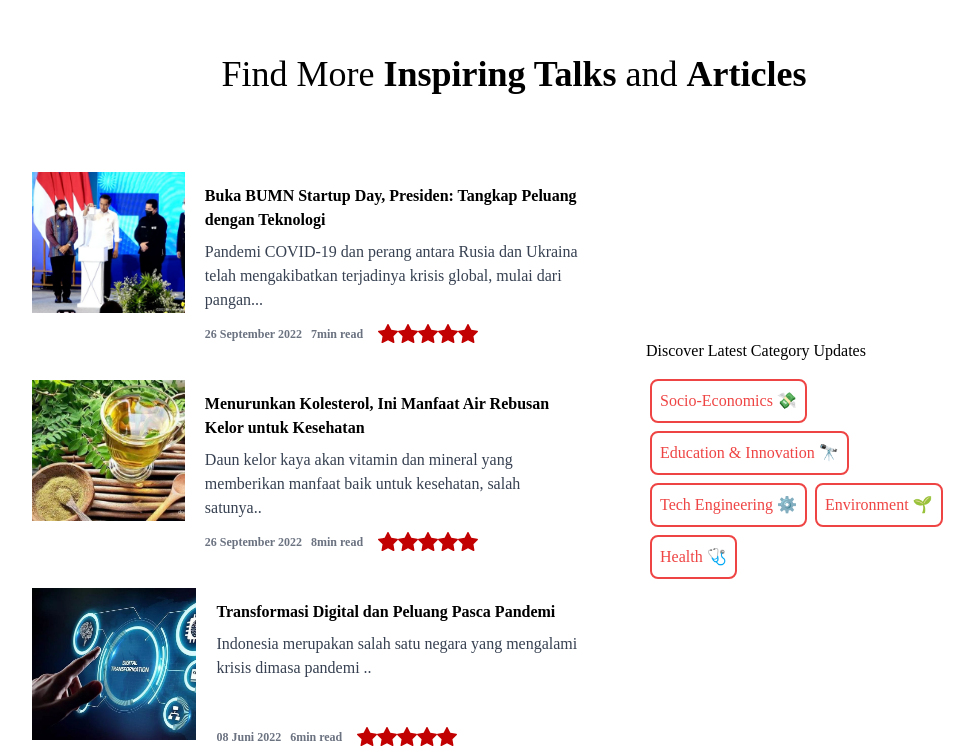
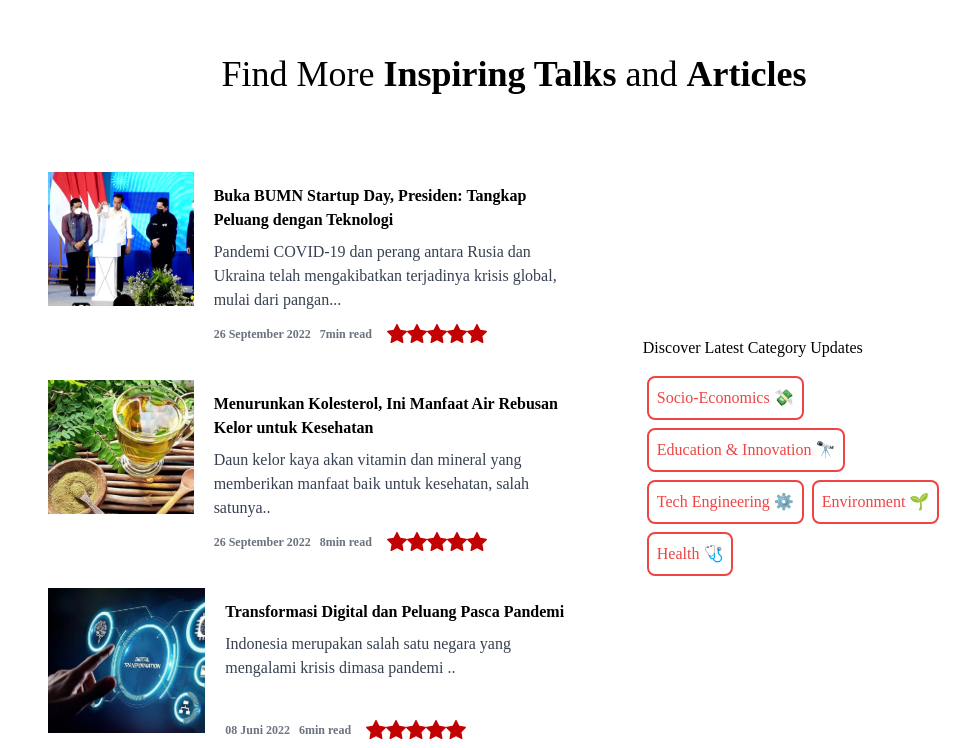
Before and after one commit to ekkymulia/indonesia_recovery, a Next.js app: page /news/5-produk-inovasi-berbahan-dasar-ayam-lahir-melalui-program-entrepreneurship in a window 1280 px wide. Shown: the part 2228-2976 px from the top of the page, without its empty margins (126-1100 px from the left). Built offline with nearby package versions, Linux system fonts and the light colour scheme; a web font is replaced by a local one.

Commit message:
fix refix

```diff
--- a/components/Elements/Slider/slider-content.slider.jsx
+++ b/components/Elements/Slider/slider-content.slider.jsx
@@ -4,7 +4,7 @@ import Typewriter from "typewriter-effect";
 const SliderContent = (props) => {
     const {tag, title, boldTitle, desc, redirect, redirect2, redirectText, redirectText2, bgImgUrl} = props
     return (
-        <section className={`w-full h-screen 2xl:h-full bg-center bg-cover lg:bg-fixed ease-in duration-300`} style={{backgroundImage: `url(${bgImgUrl})`}}>
+        <section className={`w-full h-screen 2xl:h-full bg-center bg-cover bg-fixed ease-in duration-300`} style={{backgroundImage: `url(${bgImgUrl})`}}>
             <div className="p-8 md:p-12 lg:px-20">
                 <div className="max-w-lg text-left mt-40 sm:text-left space-y-8">
 
--- a/pages/news/[slug].jsx
+++ b/pages/news/[slug].jsx
@@ -7,7 +7,7 @@ const NewsDetails = () => {
         <Layout>
             <div className="pt-12 md:pt-1 lg:px-32 lg:pt-0 lg:py-12">
                 <NewsArticle/>
-                <Fmita ClassName="px-4 py-8"/>
+                <Fmita ClassName="px-4 py-8 mx-4"/>
             </div>
         </Layout>
     );
```
